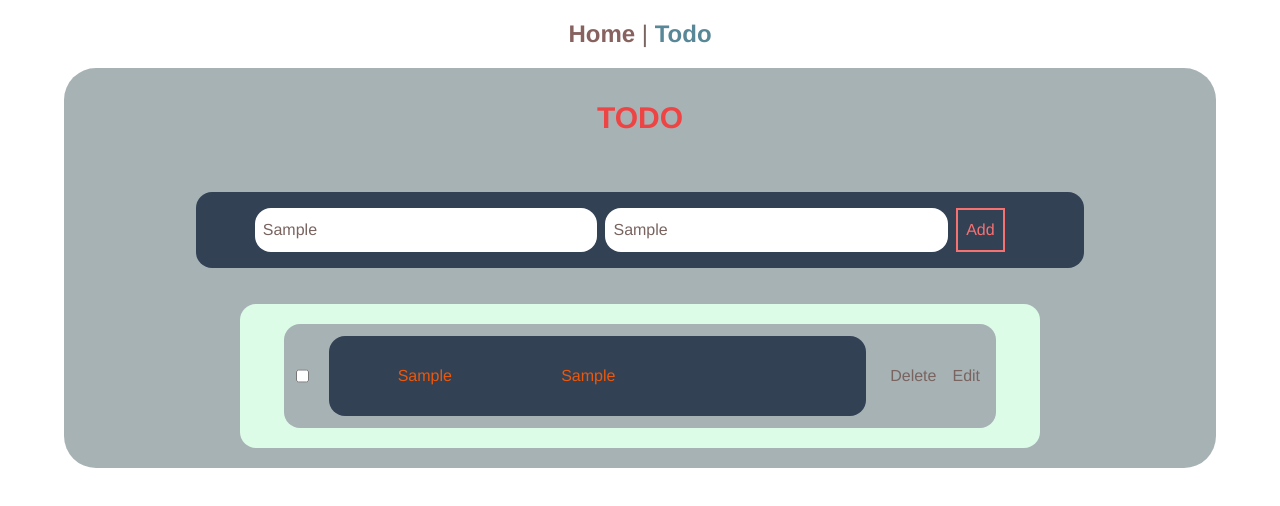
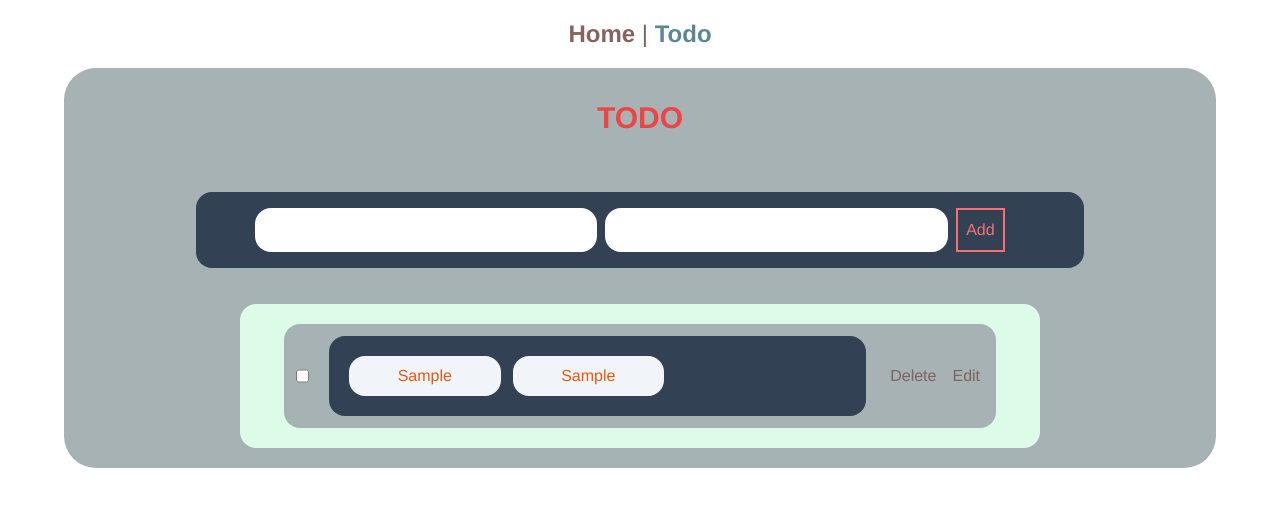
Before and after one commit to SaraDrwish/SolutionPlusTasks1, a Vue app in the folder crud-tsk4-todo/: page /todo in a window 1280 px wide. Both pictures are taken after typing "Sample", "Sample" into the empty fields and a click on the input "Add". Shown: the top 506 px of the page. Built offline with nearby package versions, Linux system fonts and the light colour scheme.

Commit message:
other todo  v4

```diff
--- a/crud-tsk4-todo/src/store/index.js
+++ b/crud-tsk4-todo/src/store/index.js
@@ -16,8 +16,8 @@ export default new Vuex.Store({
       state.todosList.push(payload);
     },
     deleteTodo(state, payload) {
-      state.todosList = state.todosList.filter((elm, indx) => {
-        indx != payload;
+      state.todosList = state.todosList.filter((elm, index) => {
+        index !== payload;
       });
     },
   },
--- a/crud-tsk4-todo/src/views/TodoView.vue
+++ b/crud-tsk4-todo/src/views/TodoView.vue
@@ -36,7 +36,7 @@
         </div>
         <div class="">
           <div class="bg-green-100 p-1 w-[90%] mx-auto rounded-[1rem]">
-            <ul v-for="(tod, indx) in todosList" :key="indx.id">
+            <ul v-for="(tod, index) in todosList" :key="index">
               <!-- <div class="" v-if="todoss.length > 0"> -->
               <li>
                 <div
@@ -50,7 +50,7 @@
                     class="flex gap-1 w-[80%] bg-slate-700 my-1 mx-auto text-orange-600 p-4 rounded-[1rem]"
                   >
                     <p
-                      class="rounded-[1rem] p-2 outline-none w-[30%] m-1"
+                      class="rounded-[1rem] bg-slate-100 p-2 outline-none w-[30%] m-1"
                       placeholder="title"
                     >
                       {{ tod.title }}
@@ -61,7 +61,7 @@
                       placeholder="description"
                     /> -->
                     <p
-                      class="rounded-[1rem] p-2 outline-none w-[30%] m-1"
+                      class="rounded-[1rem] p-2 bg-slate-100 outline-none w-[30%] m-1"
                       placeholder="title"
                     >
                       {{ tod.desc }}
@@ -69,6 +69,7 @@
                   </div>
                   <div class="flex gap-2 p-1 justify-between rounded-[1rem]">
                     <input
+                      @click="DeleteTodoo(index)"
                       class="p-1 cursor-pointer"
                       type="button"
                       value="Delete"
@@ -107,10 +108,15 @@ export default {
     }),
   },
   methods: {
+    // DeleteTodoo() {
     deleteTodo(payload) {
+      // const deleteTodo = (payload) => {
       this.$store.dispatch("deleteTodo", payload);
+      // console.log("deleteTodo::::", deleteTodo);
     },
-
+    // deleteTodo(index);
+    // return deleteTodo(index);
+    // },
     AddTodo() {
       const addTodo = (payload) => {
         this.$store.dispatch("addTodo", payload);
@@ -121,7 +127,7 @@ export default {
         desc: this.desc,
         completed: false,
       };
-      addTodo(item);
+      (this.title = " "), (this.desc = " "), addTodo(item);
       console.log("item:", item);
     },
   },
```
